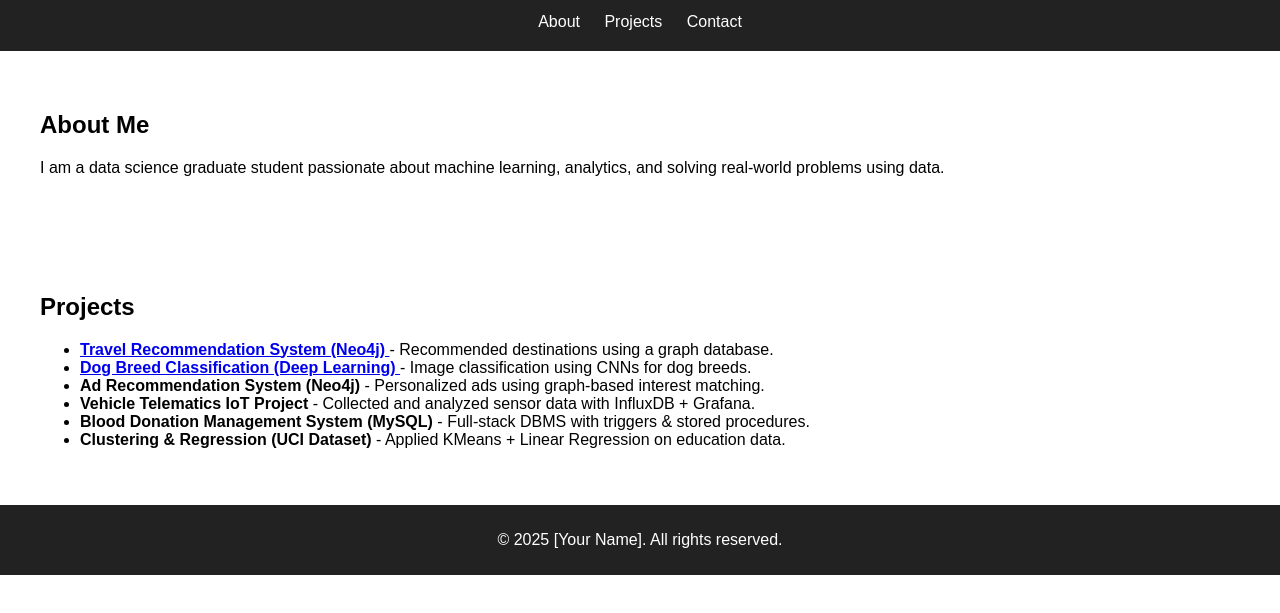
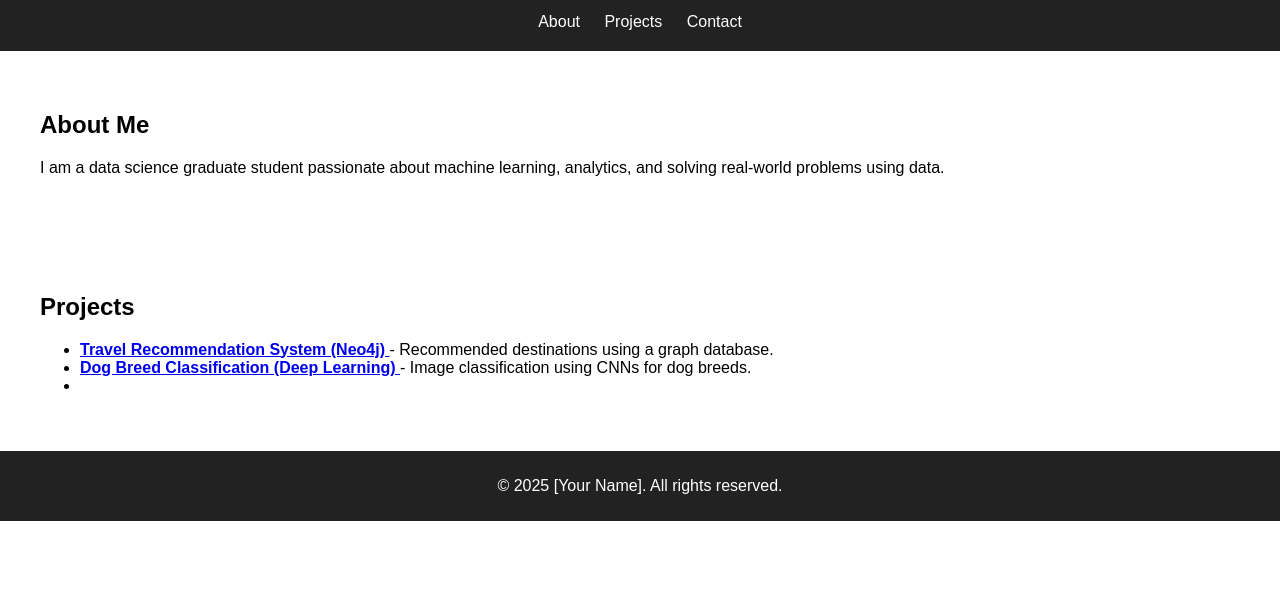
Before and after one commit to vantag95/gowthamreddy.github.io, a plain HTML site: page docs/index.html in a window 1280 px wide. Shown: the part 121-734 px from the top of the page. Drawn offline with Linux system fonts and the light colour scheme.

Commit message:
Update index.html

```diff
--- a/docs/index.html
+++ b/docs/index.html
@@ -42,17 +42,7 @@
       </a></b> - Image classification using CNNs for dog breeds.
     </li>
     <li>
-      <b>Ad Recommendation System (Neo4j)</b> - Personalized ads using graph-based interest matching.
-    </li>
-    <li>
-      <b>Vehicle Telematics IoT Project</b> - Collected and analyzed sensor data with InfluxDB + Grafana.
-    </li>
-    <li>
-      <b>Blood Donation Management System (MySQL)</b> - Full-stack DBMS with triggers & stored procedures.
-    </li>
-    <li>
-      <b>Clustering & Regression (UCI Dataset)</b> - Applied KMeans + Linear Regression on education data.
-    </li>
+
   </ul>
 </section>
 
```
